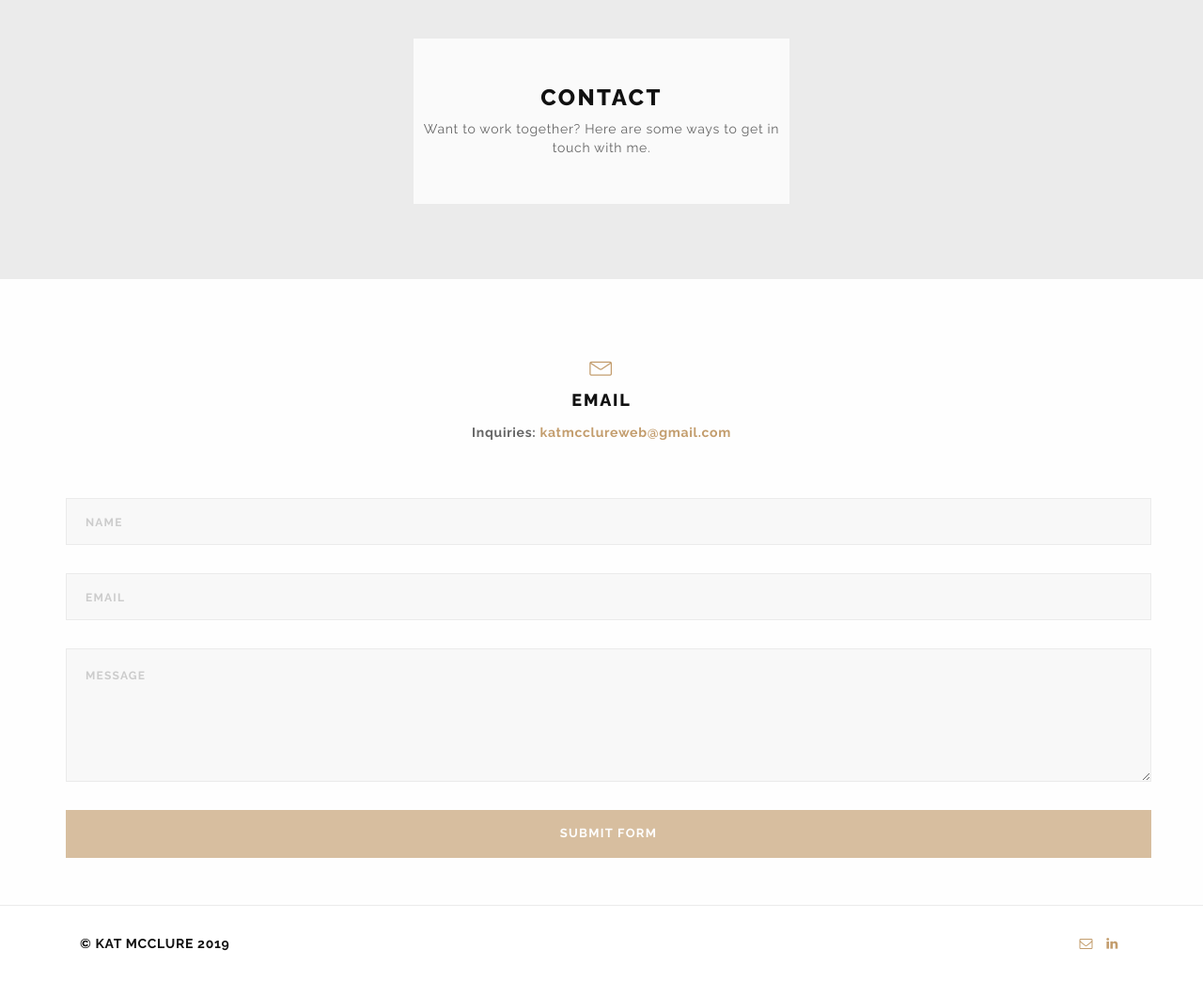
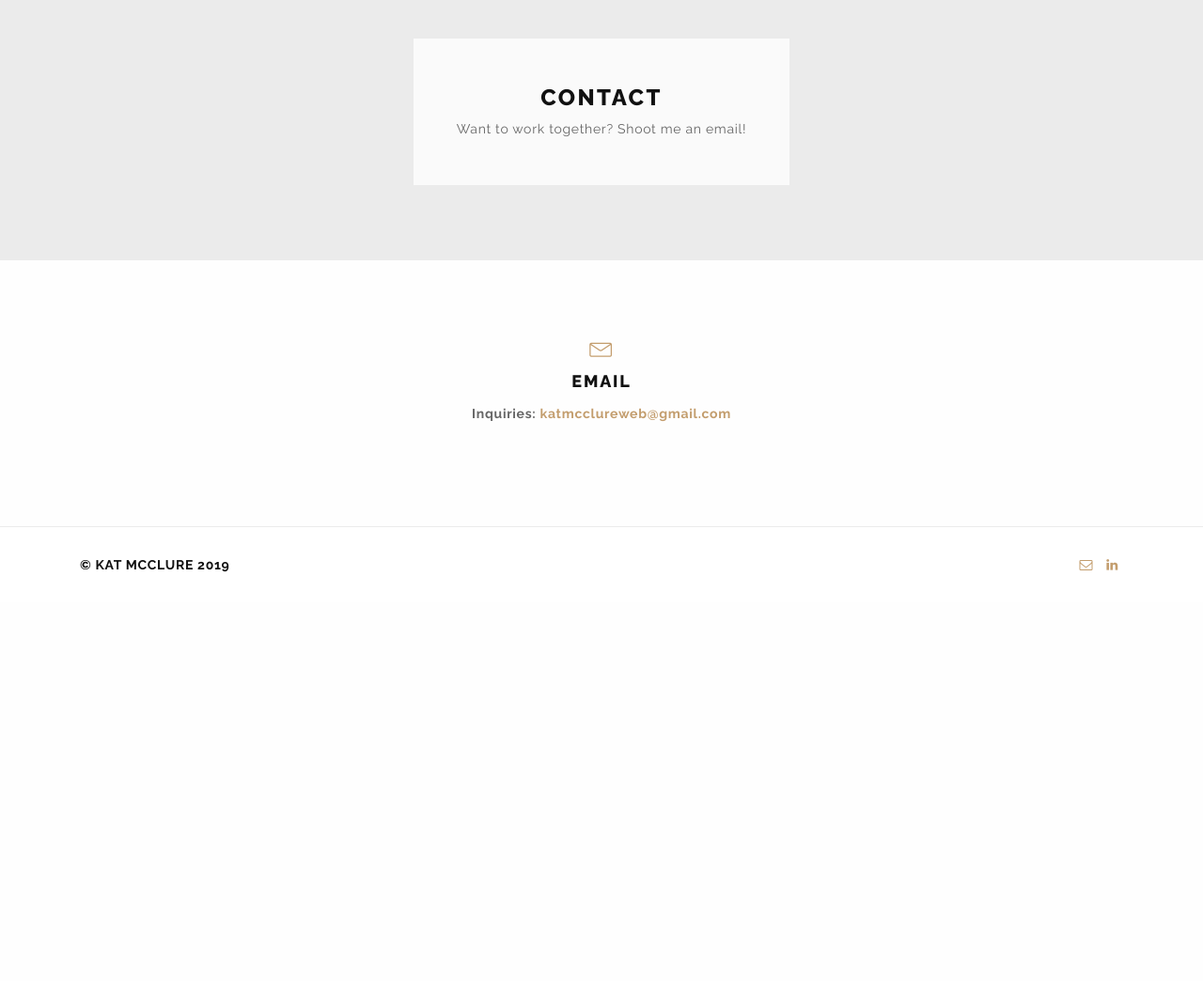
Before and after one commit to katmcclure/katmcclure.github.io, a plain HTML site: page contact.html in a window 1280 px wide. Shown: the part 120-1164 px from the top of the page at 94% size. After the commit the page ends 800 px from the top, so only its background shows below. Drawn offline with Linux system fonts and the light colour scheme.

Commit message:
Commented out contact form

```diff
--- a/contact.html
+++ b/contact.html
@@ -75,7 +75,7 @@
         <div class="banner-content single-page text-center">
             <div class="banner-info">
                 <h1>CONTACT</h1>
-                <p>Want to work together? Here are some ways to get in touch with me.</p>
+                <p>Want to work together? Shoot me an email!</p>
             </div><!-- / banner-info -->
         </div><!-- / banner-content -->
     </div>
@@ -98,9 +98,9 @@
 
     </div><!-- / row -->
 
-    <div class="row contact-area">
+<!--    <div class="row contact-area">
         <div class="col-sm-12 contact-form-area">
-            <!-- contact form 1col -->
+             contact form 1col
             <div id="contact-form">
                 <form id="contactForm" data-toggle="validator" method='post' action='form-process.php'>
                     <div class="form-group">
@@ -119,9 +119,9 @@
                     <div id="msgSubmit" class="h3 text-center hidden"></div>
                     <div class="clearfix"></div>
                 </form>
-            </div><!-- / contact form 1col -->
-        </div><!-- / col-sm-6 -->
-    </div><!-- / contact-area -->
+            </div> / contact form 1col
+        </div> / col-sm-6
+    </div> / contact-area -->
 
 </div><!-- / container -->
 
```
